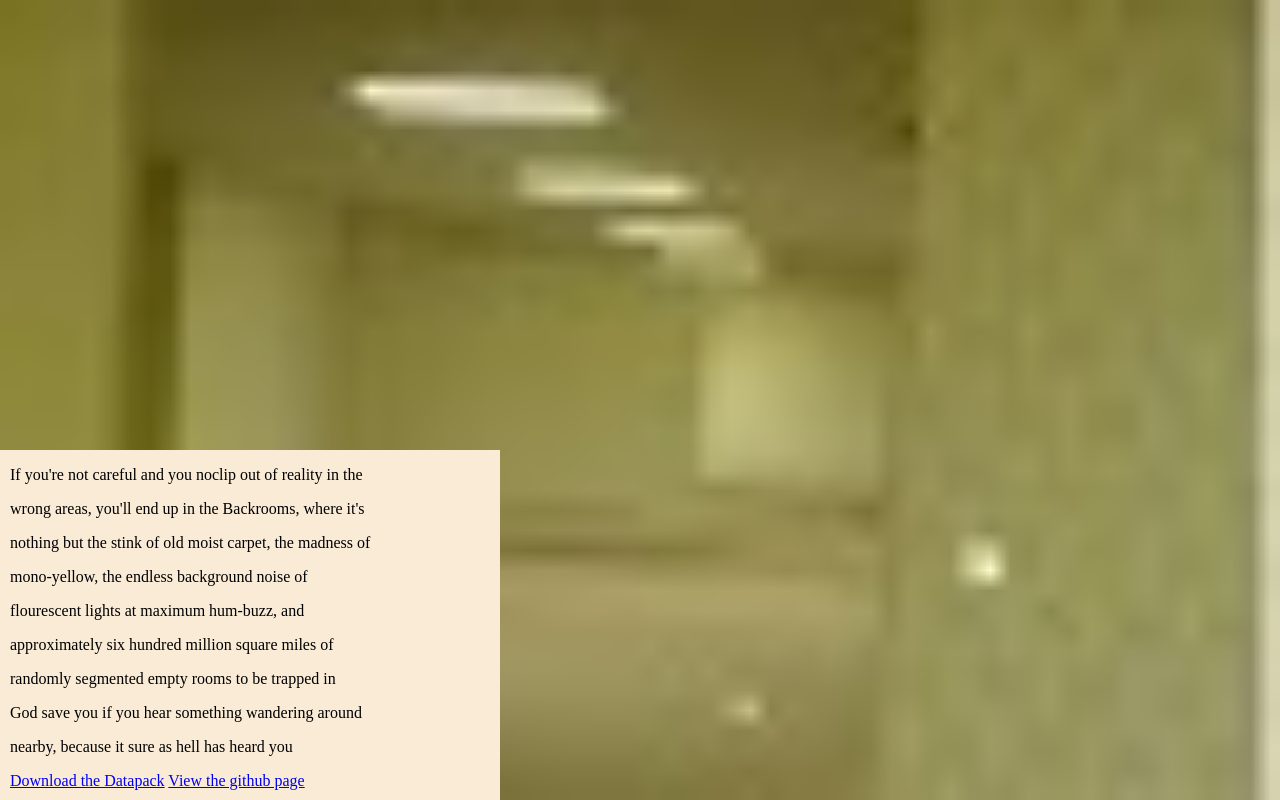
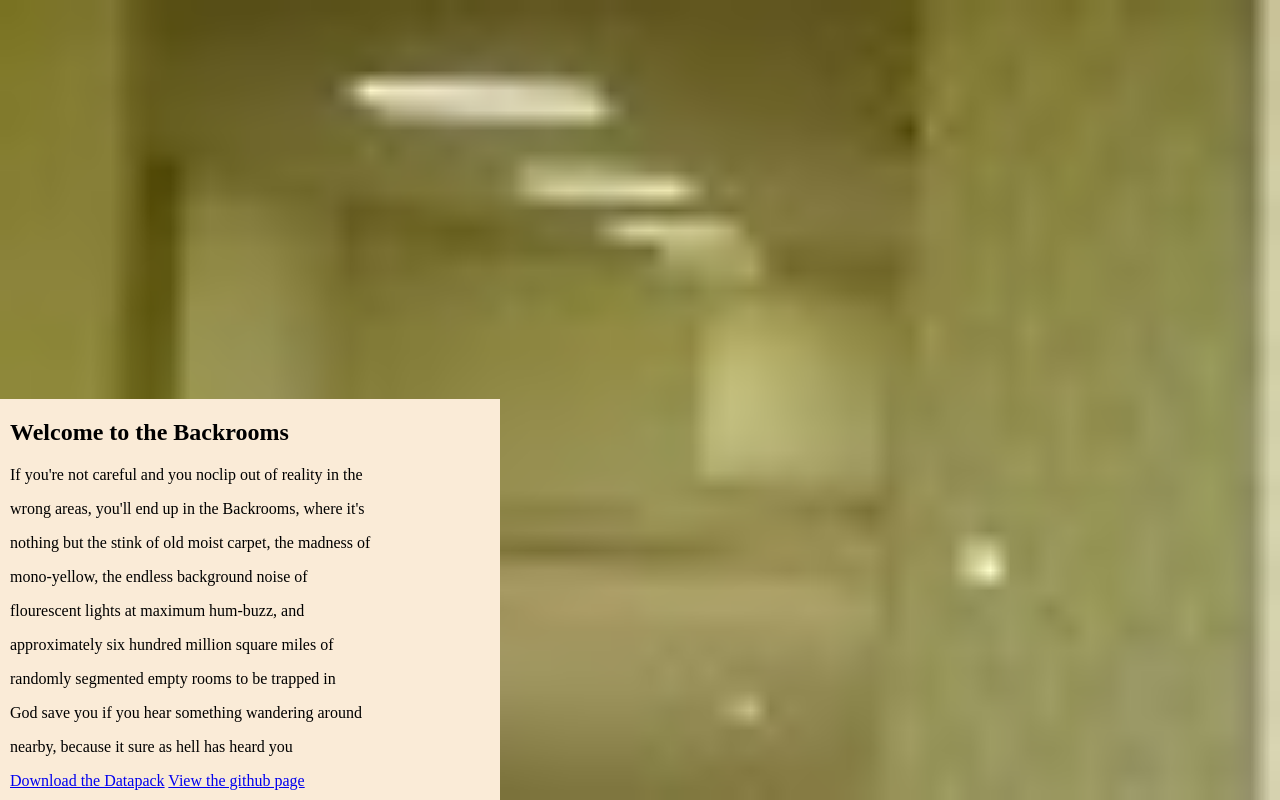
Before and after one commit to JacktheGeat/Backrooms, a plain HTML site: page index.html in a window 1280 px wide. Drawn offline with Linux system fonts and the light colour scheme.

Commit message:
added header which returns to main page

```diff
--- a/index.html
+++ b/index.html
@@ -7,6 +7,7 @@
     <body style="background-image: url('pack.png'); background-size: cover;position: fixed;margin:0;padding:0;height:100%">
             <div style="position: absolute;background-color: antiquewhite;color: black;width: 500px;bottom:0;">
                 <div style="margin: 10;">
+                    <h2 href="/">Welcome to the Backrooms</h2>
                     <p>If you're not careful and you noclip out of reality in the</p>
                     <p>wrong areas, you'll end up in the Backrooms, where it's</p>
                     <p>nothing but the stink of old moist carpet, the madness of</p>
```
Lines whose indentation alone changed are shown as unchanged.
